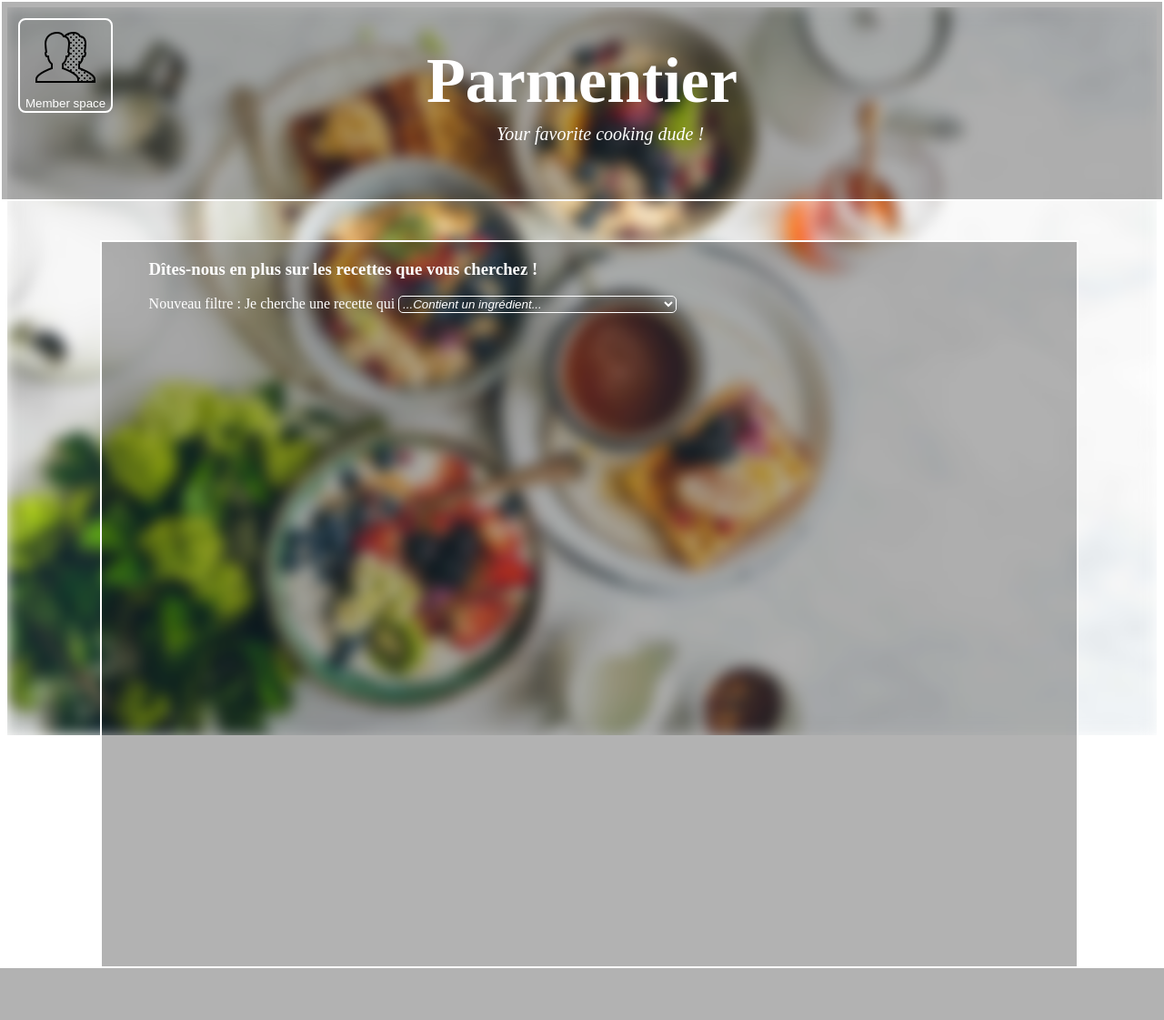
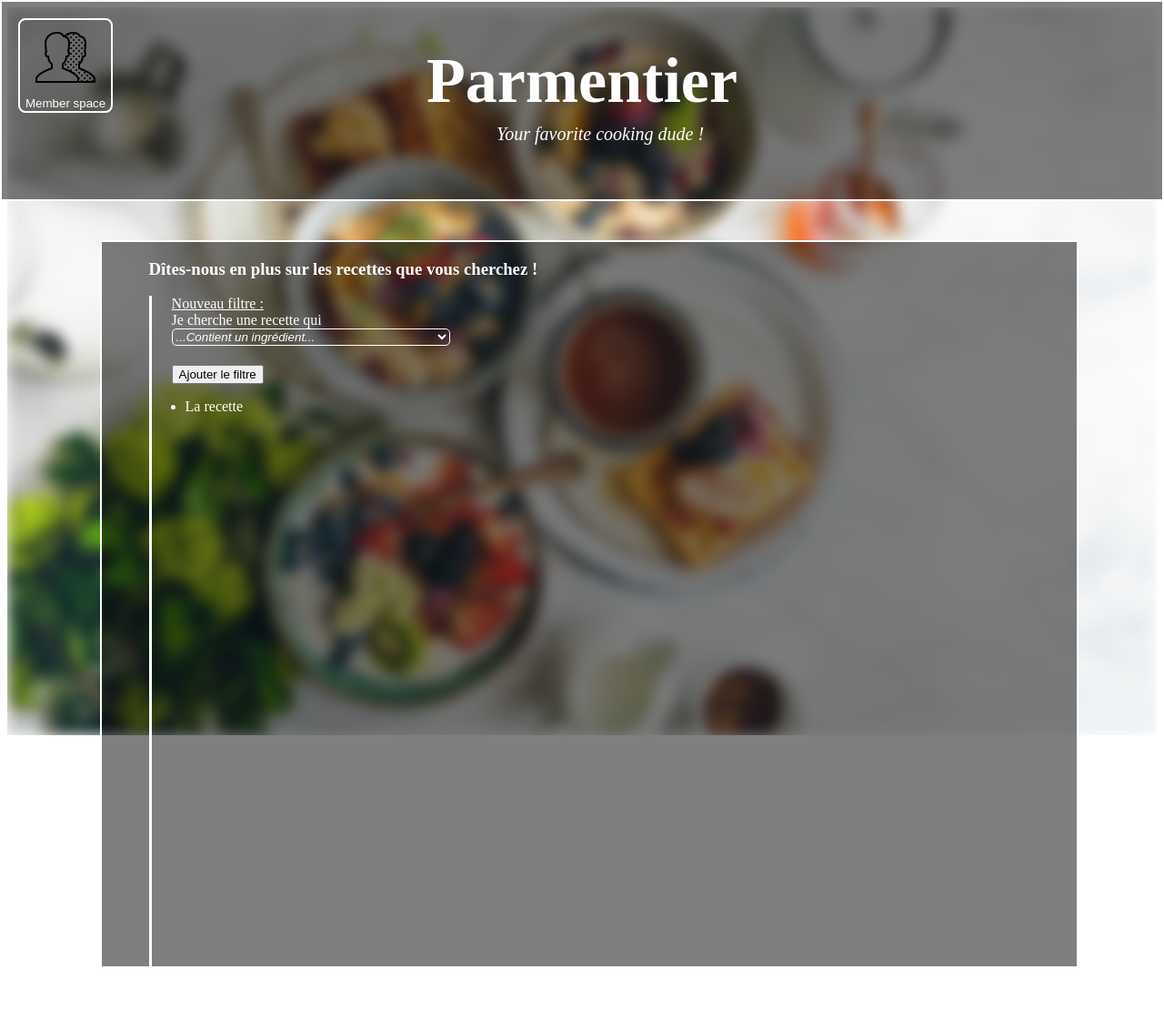
Before and after one commit to DobbyOff/Parmentier-Cuisine, a Flask app: page / in a window 1280 px wide. Shown: the whole page at 91% size. Before the commit the page ends 1064 px from the top, so only its background shows below. Run offline with Flask 2, Linux system fonts and the light colour scheme.

Commit message:
Form done :+1:
Todo : il faut ajouter dynamiquement les filtres sur la page quand ils sont créés, et connecter le programme au marmitonparser

```diff
--- a/app.py
+++ b/app.py
@@ -1,10 +1,42 @@
-from flask import Flask, render_template, url_for
+from flask import Flask, render_template, url_for, request
+from marmiton_parser.data import filters
+
 
 app = Flask(__name__)
 
-@app.route('/')
+FILTRES_Liste = {filters.ingredientsblacklist:[], filters.tempsmax:None,
+filters.budget:None, filters.niveau:None, filters.ingredientswhitelist:[]}
+
+
+@app.route('/', methods=['POST', 'GET'])
 def index():
-    return render_template('index.html')
+    print(request)
+
+    print(len(request.args))
+    if len(request.args) > 0:
+        #Valeurs du Form
+        _filtre = request.args.get('filtre')
+        print(_filtre)
+
+        if _filtre == "level":
+            _valeur = request.agrs.get('filtrediffinput')
+            FILTRES_Liste[filters.niveau] = _valeur
+        elif _filtre == "budget":
+            _valeur = request.args.get('filtrebudgetinput')
+            FILTRES_Liste[filters.budget] = _valeur
+        elif _filtre in ['time', 'ingredientblacklist', 'ingredientwhitelist']:
+            _valeur = request.args.get('inputTxt')
+            if _filtre == 'time':
+                FILTRES_Liste[filters.tempsmax] = _valeur
+            elif _filtre == 'ingredientblacklist':
+                FILTRES_Liste[filters.ingredientsblacklist].append(_valeur)
+            else:
+                FILTRES_Liste[filters.ingredientswhitelist].append(_valeur)
+        else:
+            return "404 : arrête de faire joujou avec les url >:("
+
+    else:
+        return render_template('index.html')
 
 if __name__ == "__main__":
     app.run(debug=True)
--- a/marmiton_parser/marmitonparser.py
+++ b/marmiton_parser/marmitonparser.py
@@ -35,8 +35,9 @@ class MarmitonParser:
                 if not R.Contains(ingr):
                     continue
 
-            if  ConvertPrepTimeToInt(R._preparationdata['time']) > ConvertPrepTimeToInt(filterDico[filters.tempsmax]):
-                continue
+            if R._preparationdata['time'] != None:
+                if  ConvertPrepTimeToInt(R._preparationdata['time']) > ConvertPrepTimeToInt(filterDico[filters.tempsmax]):
+                    continue
 
             for regimes in filterDico[filters.regime]:
                 if not regime in R._regimes:
--- a/static/css/main.css
+++ b/static/css/main.css
@@ -57,7 +57,7 @@ body, html {
     width: 100%;
 
     background-color: rgb(0, 0, 0);
-    background-color: rgba(0, 0, 0, 0.30);
+    background-color: rgba(0, 0, 0, 0.5);
 
     color: white;
     text-align: center;
@@ -91,18 +91,26 @@ body, html {
     padding-left: 4%;
 
     background: black;
-    background: rgba(0,0,0, 0.30);
+    background: rgba(0,0,0, .5);
     border: 2px solid white;
 
     color: white;
 }
 
+.vl {
+    border-left: 3px solid white;
+    height: 100%;
+    position: absolute;
+}
 
 .filter-new {
     display: inline;
     font-style: 25;
+    position: relative;
+    left: 25px;
+}
 
-}
+
 
 .filtre-selecteur {
     /* appearance: none; */
--- a/static/script/main.js
+++ b/static/script/main.js
@@ -1,6 +1,6 @@
 //Ce script sert à gérer ce qu'il se passe quand on change la sélection d'un filtre.
 
-var inputTxt = document.createElement('input');
+var inputTxt = document.getElementById('inputTxt');
 var inputDiff = document.getElementById('filtrediffinput');
 var inputBudget = document.getElementById('filtrebudgetinput');
 
--- a/templates/index.html
+++ b/templates/index.html
@@ -19,9 +19,17 @@
     <div class="filter-section">
         <h3 style="color: white"> Dîtes-nous en plus sur les recettes que vous cherchez ! </h3>
 
+        <div class="vl"></div>
         <div class="filter-new">
-            <label for="filtre">Nouveau filtre : Je cherche une recette qui </label>
-            <select name='filtre' id='filtre' class='filtre-selecteur'>
+            <label for="filtre">
+                <div style="text-decoration: underline;"> Nouveau filtre : </div>
+                    Je cherche une recette qui
+            </label>
+            <form action="/" id="filtreForm" method="GET">
+            </form>
+
+
+            <select name='filtre' id='filtre' class='filtre-selecteur' form="filtreForm">
                 <option value="ingredientwhitelist">...Contient un ingrédient...</option>
                 <option value="ingredientblacklist">...Ne contient pas un ingrédient...</option>
                 <option value="time">...Se prépare en un certain temps maximum...</option>
@@ -29,22 +37,31 @@
                 <option value="budget">...Correspond à un budget</option>
                 <option value="level">...Correspond à mon talent de cuistot</option>
             </select>
+
             <br/>
-            <label for="valuefield" id="filtre-middle-txt"></label>
+
+            <label for="valuefield" id="filtre-middle-txt" form="filtreForm"></label>
             <div id="valuefield">
-                <select id="filtrediffinput">
-                    <option value="très facile">très facile</option>
+                <select id="filtrediffinput" name="filtrediffinput" form="filtreForm">
+                    <option value="tres_facile">très facile</option>
                     <option value="moyenne">facile</option>
                 </select>
 
-                <select id="filtrebudgetinput">
-                    <option value="bon marché">bon marché</option>
+                <select id="filtrebudgetinput" name="filtrebudgetinput" form="filtreForm">
+                    <option value="bon_marche">bon marché</option>
                     <option value="moyen">moyen</option>
                 </select>
+
+                <input id="inputTxt" name="inputTxt" form="filtreForm">
             </div>
+
+            <input type="submit" name="submit" form="filtreForm" value="Ajouter le filtre">
         </div>
 
         <ul id="filtre-liste">
+            <li class="filtre-saved">
+                <p>La recette</p>
+            </li>
         </ul>
     </div>
 </div>
```
